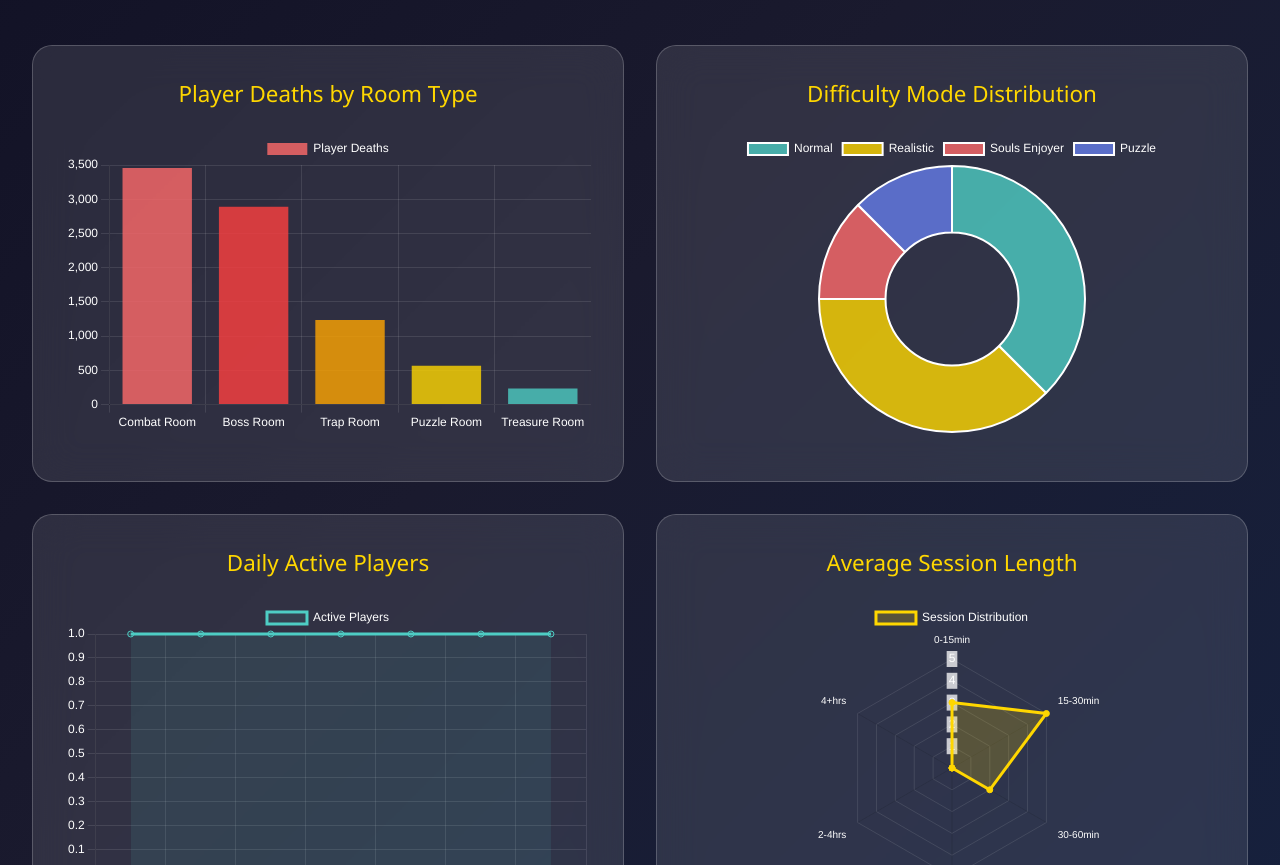
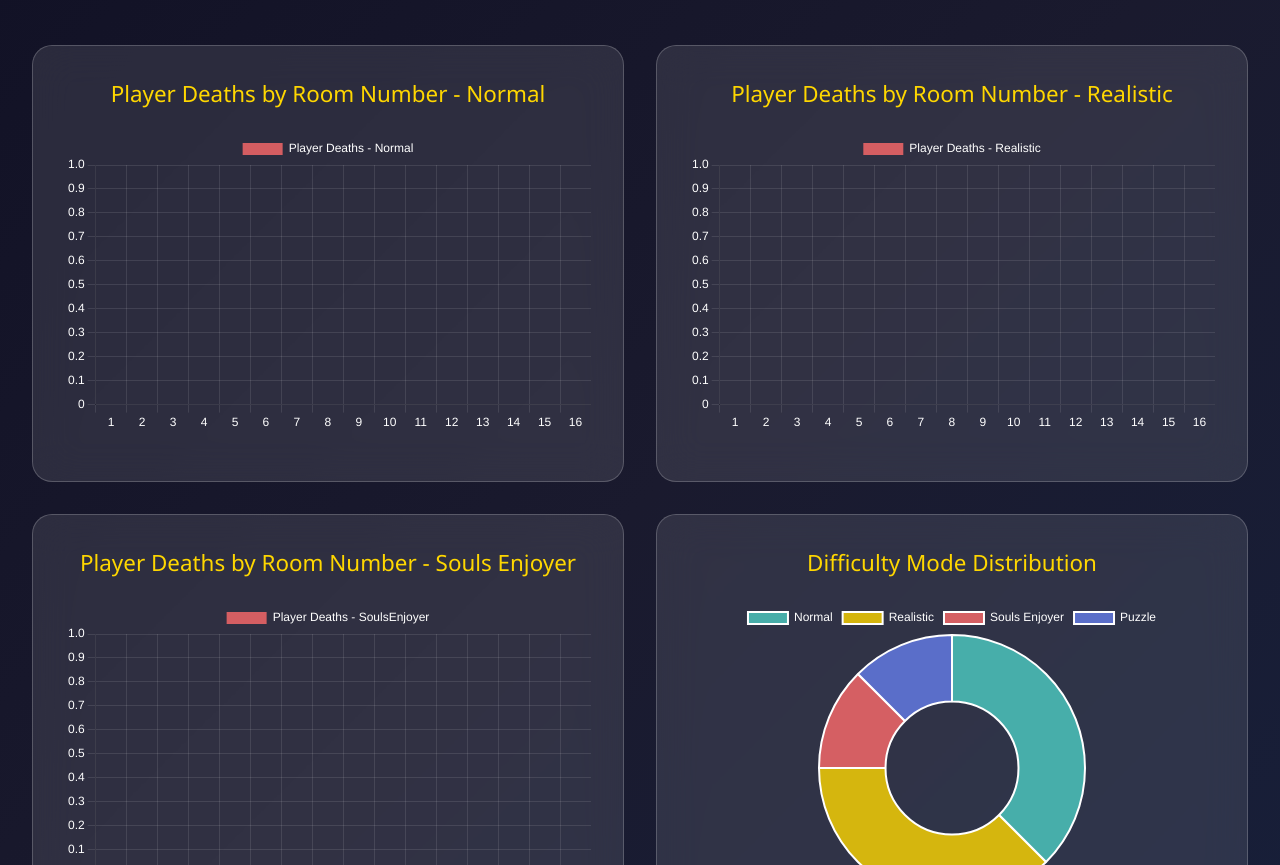
Before and after one commit to Dragondefer/Dungeon-Hunter, a plain HTML site: page analytics/analytics.html in a window 1280 px wide. Shown: the part 456-1321 px from the top of the page. Drawn offline with nearby package versions, Linux system fonts and the light colour scheme.

Commit message:
UPDATE - New Graphes
Added death/room_number/difficulties

```diff
--- a/analytics/analytics.html
+++ b/analytics/analytics.html
@@ -364,9 +364,21 @@
 
                 <div class="chart-grid">
                     <div class="chart-container">
-                    <div class="chart-title">Player Deaths by Room Type</div>
-                    <div class="chart-wrapper">
-                        <canvas id="deathsByRoomChart"></canvas>
+                        <div class="chart-title">Player Deaths by Room Number - Normal</div>
+                        <div class="chart-wrapper">
+                            <canvas id="deathsByRoom_Normal"></canvas>
+                        </div>
+                    </div>
+                    <div class="chart-container">
+                        <div class="chart-title">Player Deaths by Room Number - Realistic</div>
+                        <div class="chart-wrapper">
+                            <canvas id="deathsByRoom_Realistic"></canvas>
+                        </div>
+                    </div>
+                    <div class="chart-container">
+                        <div class="chart-title">Player Deaths by Room Number - Souls Enjoyer</div>
+                        <div class="chart-wrapper">
+                            <canvas id="deathsByRoom_SoulsEnjoyer"></canvas>
                         </div>
                     </div>
                     <div class="chart-container">
@@ -713,24 +725,23 @@
 
         // Initialize all charts
         function initializeCharts() {
-            // Deaths by Room Type Chart
-            new Chart(document.getElementById('deathsByRoomChart'), {
+            // Deaths by Room Number per Difficulty Charts
+            window.deathsByRoomCharts = {};
+            const difficulties = ['Normal', 'Realistic', 'SoulsEnjoyer'];
+            difficulties.forEach(difficulty => {
+                const ctx = document.getElementById(`deathsByRoom_${difficulty}`).getContext('2d');
+                window.deathsByRoomCharts[difficulty] = new Chart(ctx, {
                     type: 'bar',
                     data: {
-                    labels: ['Combat Room', 'Boss Room', 'Trap Room', 'Puzzle Room', 'Treasure Room'],
-                    datasets: [{
-                        label: 'Player Deaths',
-                        data: [3456, 2891, 1234, 567, 234],
-                        backgroundColor: [
-                            'rgba(255, 107, 107, 0.8)',
-                            'rgba(255, 64, 64, 0.8)',
-                            'rgba(255, 165, 0, 0.8)',
-                            'rgba(255, 215, 0, 0.8)',
-                            'rgba(78, 205, 196, 0.8)'
-                        ]
+                        labels: Array.from({length: 16}, (_, i) => (i + 1).toString()),
+                        datasets: [{
+                            label: `Player Deaths - ${difficulty}`,
+                            data: Array(16).fill(0),
+                            backgroundColor: 'rgba(255, 107, 107, 0.8)'
                         }]
                     },
                     options: chartOptions
+                });
             });
 
             // Difficulty Distribution Chart
--- a/analytics/global_stats.json
+++ b/analytics/global_stats.json
@@ -1,21 +1,21 @@
 {
     "overview": {
-        "totalPlayers": 1,
-        "gamesPlayed": 1,
-        "avgRoomsExplored": 16.0,
+        "totalPlayers": 3,
+        "gamesPlayed": 4,
+        "avgRoomsExplored": 7.5,
         "survivalRate": 1.0
     },
     "combat": {
-        "totalDamageDealt": 641.0,
-        "totalDamageTaken": 290,
+        "totalDamageDealt": 1056.0,
+        "totalDamageTaken": 494,
         "enemiesDefeated": 0,
         "criticalHitRate": 0.0
     },
     "exploration": {
-        "roomsExplored": 16,
-        "treasuresFound": 4,
-        "puzzlesSolved": 1,
-        "trapsTriggered": 0
+        "roomsExplored": 30,
+        "treasuresFound": 7,
+        "puzzlesSolved": 2,
+        "trapsTriggered": 1
     },
     "economy": {
         "totalGoldSpent": 0,
@@ -24,9 +24,9 @@
         "shopUtilization": 0.0
     },
     "progression": {
-        "avgLevel": 4.0,
+        "avgLevel": 2.25,
         "tutorialCompletion": 0.0,
         "ngPlusPlayers": 0.0,
-        "achievementsEarned": 8
+        "achievementsEarned": 32
     }
 }
```
Lines whose indentation alone changed are shown as unchanged.
